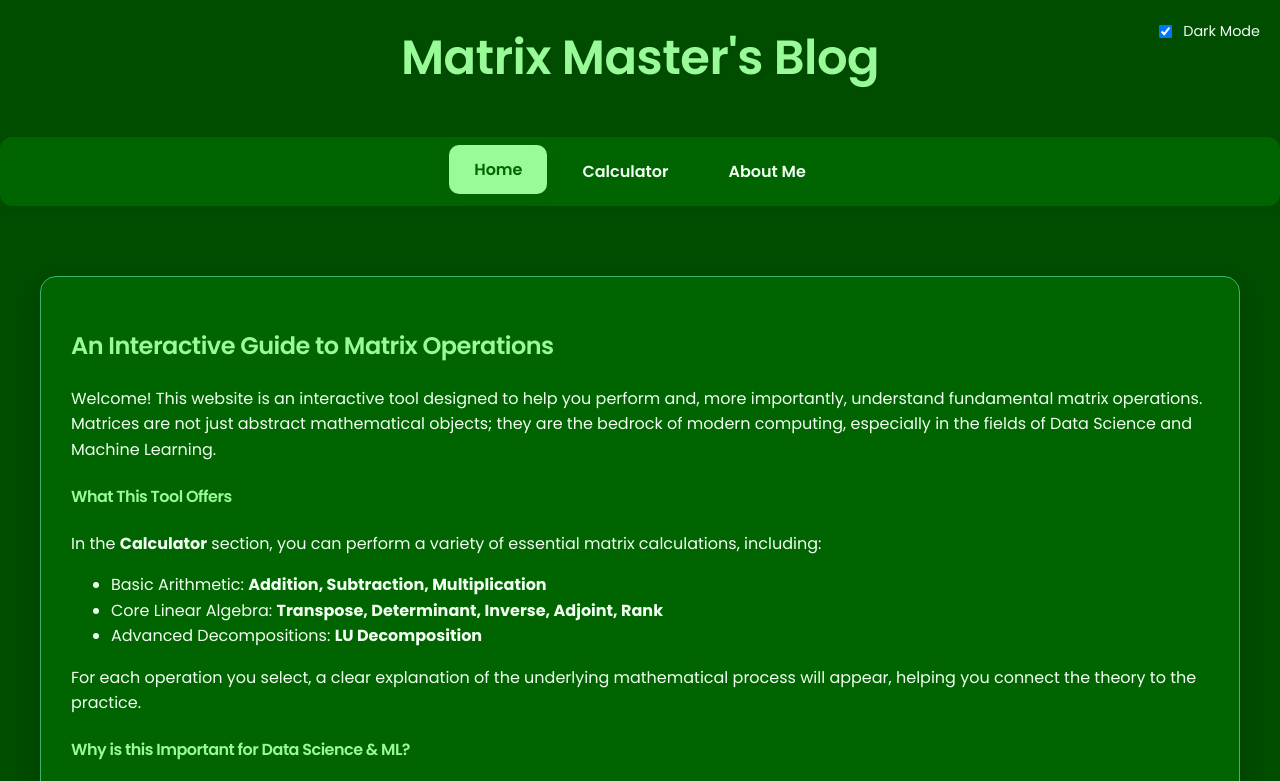
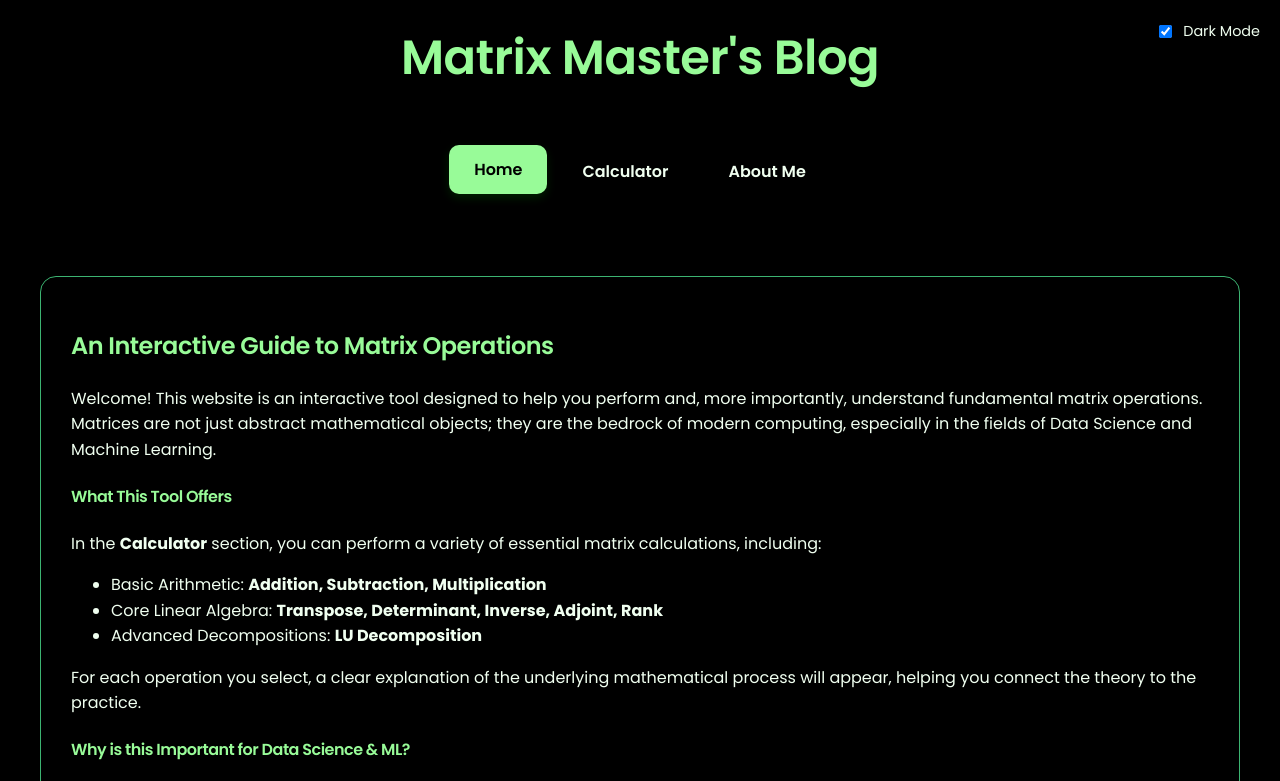
Before and after one commit to Janavika/matrixCalculations, a plain HTML site: page index.html in a window 1280 px wide. Both pictures are taken after a click on the label "Dark Mode". Shown: the top 781 px of the page. Drawn offline with nearby package versions, Linux system fonts and the light colour scheme.

Commit message:
Change in darkmode

```diff
--- a/styles.css
+++ b/styles.css
@@ -16,11 +16,11 @@
 body.dark-mode {
     --primary-color: #98FB98;
     --secondary-color: #3CB371; /* Medium Sea Green */
-    --background-light: #004d00;
-    --card-bg-light: #006400;
+    --background-light: #000000;
+    --card-bg-light: #000000;
     --text-color-light: #F0FFF0;
     --border-color-light: #3CB371;
-    --hover-bg-light: #008000;
+    --hover-bg-light: #000000;
     --success-bg-light: #3CB371;
     --success-text-light: #F0FFF0;
 }
```
